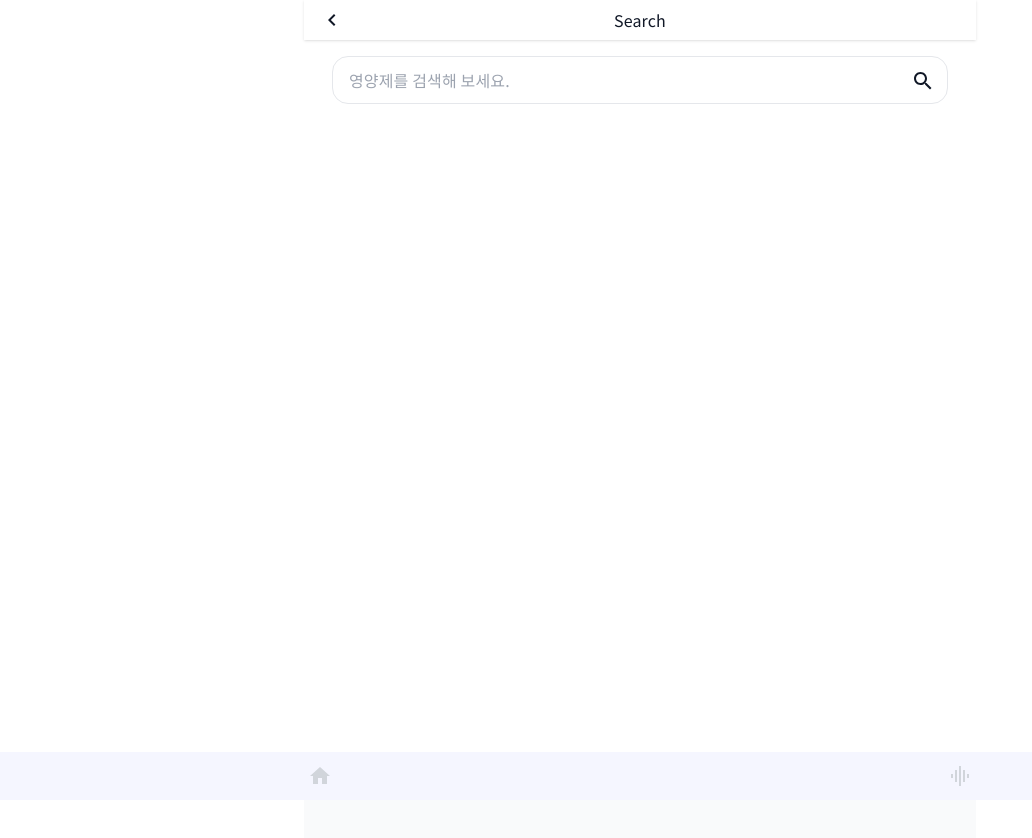
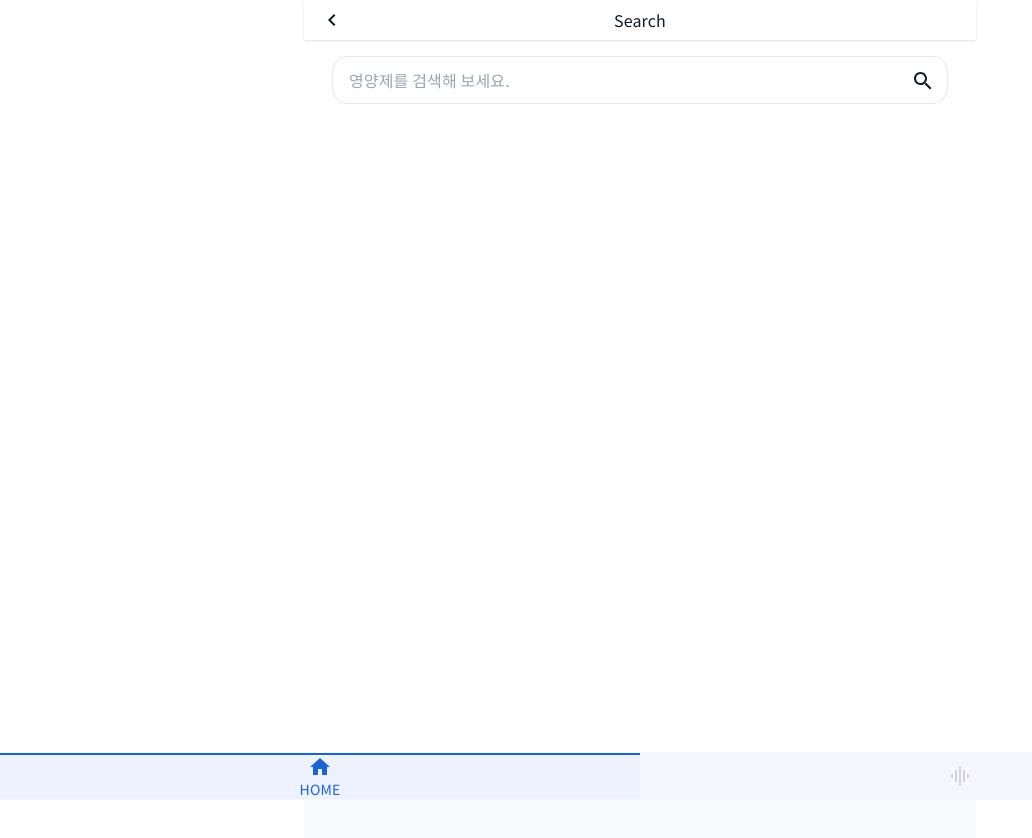
Before and after one commit to swm13-alchemy/alchemy_front_web, a Next.js app: page /search in a window 1280 px wide. Shown: the top 838 px of the page, without its empty margins (0-1032 px from the left). Built offline with nearby package versions, Linux system fonts and the light colour scheme.

Commit message:
[fix] blue box, navBar 버그 및 오류 해결

```diff
--- a/components/common/MyPillList.tsx
+++ b/components/common/MyPillList.tsx
@@ -2,6 +2,7 @@ import PillView from './PillView'
 import Link from 'next/link'
 import useUserPillList from '../../hooks/useUserPillList'
 import { requestURLs } from '../../utils/api'
+import { arrayIsNotEmpty } from '../../utils/functions/arrayIsNotEmpty'
 
 function MyPillList() {
   // // 랜더링 문제로 Zustand 훅 안쓰고 커스텀 훅 사용 (노션 참고)
@@ -13,7 +14,7 @@ function MyPillList() {
         <div className='w-full px-5'>
           <h1 className='text-xl font-bold'>내 영양제 {'>'}</h1>
           <div className='flex space-x-1.5 mt-5 overflow-x-scroll scrollbar-hide'>
-            {userTakingPillList?.length !== 0 ?
+            {arrayIsNotEmpty(userTakingPillList) ?
               userTakingPillList.map((pill) => {
                 return(
                   <PillView key={pill.id} imageUrl={requestURLs.getSupplementThumbnailURL(pill.id.toString())} name={pill.name} />
--- a/components/common/balance/IntakeReport.tsx
+++ b/components/common/balance/IntakeReport.tsx
@@ -1,6 +1,7 @@
 import IntakeReportListItem from './IntakeReportListItem'
 import { useState } from 'react'
 import { UserIntakeNutrientType } from '../../../utils/types'
+import { arrayIsNotEmpty } from '../../../utils/functions/arrayIsNotEmpty'
 
 interface Props {
   intakeNutrientData: UserIntakeNutrientType[]
@@ -23,11 +24,21 @@ function IntakeReport({ intakeNutrientData, excessNutrients, properNutrients, mi
 
       {/* 탭 부분 */}
       <div className='flex items-center space-x-2 px-2'>
-        <StateTab tabNum={-1} active={activeTab === -1} tabName='전체' count={intakeNutrientData.length} changeTabFunc={changeTab} />
-        <StateTab tabNum={0} active={activeTab === 0} tabName='부족' count={lackNutrients.length} changeTabFunc={changeTab} />
-        <StateTab tabNum={1} active={activeTab === 1} tabName='최소' count={minimumNutrients.length} changeTabFunc={changeTab} />
-        <StateTab tabNum={2} active={activeTab === 2} tabName='최적' count={properNutrients.length} changeTabFunc={changeTab} />
-        <StateTab tabNum={3} active={activeTab === 3} tabName='과다' count={excessNutrients.length} changeTabFunc={changeTab} />
+        {arrayIsNotEmpty(intakeNutrientData) &&
+          <StateTab tabNum={-1} active={activeTab === -1} tabName='전체' count={intakeNutrientData.length} changeTabFunc={changeTab} />
+        }
+        {arrayIsNotEmpty(lackNutrients) &&
+          <StateTab tabNum={0} active={activeTab === 0} tabName='부족' count={lackNutrients.length} changeTabFunc={changeTab} />
+        }
+        {arrayIsNotEmpty(minimumNutrients) &&
+          <StateTab tabNum={1} active={activeTab === 1} tabName='최소' count={minimumNutrients.length} changeTabFunc={changeTab} />
+        }
+        {arrayIsNotEmpty(properNutrients) &&
+          <StateTab tabNum={2} active={activeTab === 2} tabName='최적' count={properNutrients.length} changeTabFunc={changeTab} />
+        }
+        {arrayIsNotEmpty(excessNutrients) &&
+          <StateTab tabNum={3} active={activeTab === 3} tabName='과다' count={excessNutrients.length} changeTabFunc={changeTab} />
+        }
       </div>
 
       {/* 영양분 리스트 쭉 */}
@@ -99,8 +110,6 @@ interface StateTabProps {
 }
 
 function StateTab({ tabNum, tabName, active, count, changeTabFunc }: StateTabProps) {
-  if (count === 0) return <></>
-
   if (active) {
     return (
       <button
--- a/components/layout/BottomNavBar.tsx
+++ b/components/layout/BottomNavBar.tsx
@@ -1,6 +1,7 @@
 import Link from 'next/link'
 import { NextRouter, useRouter } from 'next/router'
 import { GraphicEq, Home } from '@mui/icons-material'
+import { useEffect, useState } from 'react'
 
 // const menuList = [
 //   { id: '1', name: 'HOME', icon: Home, path: '/' },
@@ -13,10 +14,10 @@ function BottomNavBar() {
 
   return (
     <nav className='h-12 flex items-center fixed bottom-0 left-0 right-0 bg-surface z-50'>
-      <Menu router={router} id={1} name='HOME' path='/'>
+      <Menu router={router} id={1} name='HOME' paths={['/', '/search', '/pill-details']}>
         <Home className='text-2xl'/>
       </Menu>
-      <Menu router={router} id={2} name='Balance' path='/balance'>
+      <Menu router={router} id={2} name='Balance' paths={['/balance']}>
         <GraphicEq className='text-2xl'/>
       </Menu>
     </nav>
@@ -28,23 +29,36 @@ interface MenuProps {
   router: NextRouter
   id: number
   name: string
-  path: string
+  paths: string[]
 }
-function Menu({ children, router, id, name, path }: MenuProps) {
+function Menu({ children, router, id, name, paths }: MenuProps) {
+  // TODO: 추후 useMatch 쓰는 걸 고려해볼 예정
+  const [isActive, setIsActive] = useState<boolean>(false)
+
+  useEffect(() => {
+    for (const path of paths) {
+      if (path === '/' && router.pathname !== '/') continue
+      if (router.pathname.includes(path)) {
+        setIsActive(true)
+        break
+      }
+    }
+  }, [])
+
   return (
     <Link
       key={id}
-      href={path}
+      href={paths[0]}
     >
       <a className='grow w-full'>
         <div
           className={
             'flex flex-col items-center justify-between' +
-            (path === router.pathname ? ' text-primary bg-indigo-50 border-t-2 border-t-primary' : ' text-gray-300 bg-surface border-none')
+            (isActive ? ' text-primary bg-indigo-50 border-t-2 border-t-primary' : ' text-gray-300 bg-surface border-none')
           }
         >
           {children}
-          <p className={'text-sm' + (path === router.pathname ? ' text-primary' : ' hidden')}>{name}</p>
+          <p className={'text-sm' + (isActive ? ' text-primary' : ' hidden')}>{name}</p>
         </div>
       </a>
     </Link>
--- a/pages/search.tsx
+++ b/pages/search.tsx
@@ -49,7 +49,7 @@ const Search: NextPage = () => {
 
         {arrayIsNotEmpty(searchResults) && (
           <div className='px-6 pt-2'>
-            <p className='text-gray-900 text-base'>검색된 영양제 {searchResults.length}개</p>
+            <p className='text-gray-900 text-base'>검색된 영양제 {searchResults?.length}개</p>
             <div className='flex flex-col w-full mt-4 space-y-4'>
               {searchResults.map((supplement) => {
                 return (
--- a/styles/globals.css
+++ b/styles/globals.css
@@ -4,6 +4,13 @@
 
 /* html, body, heading */
 @layer base {
+  /* 웹을 앱 같이 보이게 바꿔주는 부분 */
+  html {
+    -webkit-touch-callout: none;
+    -webkit-user-select: none;
+    -webkit-tap-highlight-color: rgba(0, 0, 0, 0);
+  }
+
   html, body {
     @apply p-0 m-0
   }
--- a/utils/functions/arrayIsNotEmpty.ts
+++ b/utils/functions/arrayIsNotEmpty.ts
@@ -1,6 +1,7 @@
 export function arrayIsNotEmpty(arr: any) {
-  if (!Array.isArray(arr)) {
-    return false;
+  if (Array.isArray(arr)) {
+    return arr.length > 0;
+  } else {
+    return false
   }
-  return arr.length > 0;
 }
```
